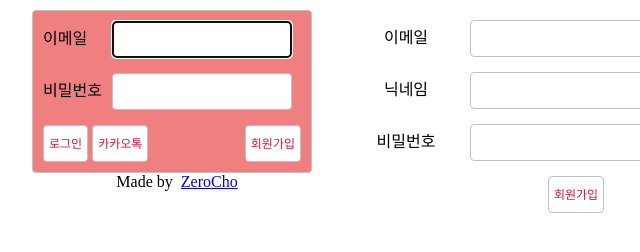
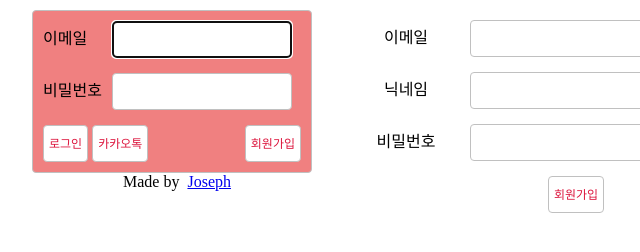
Before and after one commit to jxlove2020/node_sns, a website: page views/join.html in a window 1280 px wide. Shown: the full height of the page, 208-848 px from the left. Drawn offline with nearby package versions, Linux system fonts and the light colour scheme; files that its build step writes are made by us from their sources.

Commit message:
made by joseph

```diff
--- a/views/layout.html
+++ b/views/layout.html
@@ -42,7 +42,7 @@
         </div>
         <footer>
           Made by&nbsp;
-          <a href="https://www.zerocho.com" target="_blank">ZeroCho</a>
+          <a href="#" target="_blank">Joseph</a>
         </footer>
       </div>
       {% block content %} {% endblock %}
```
